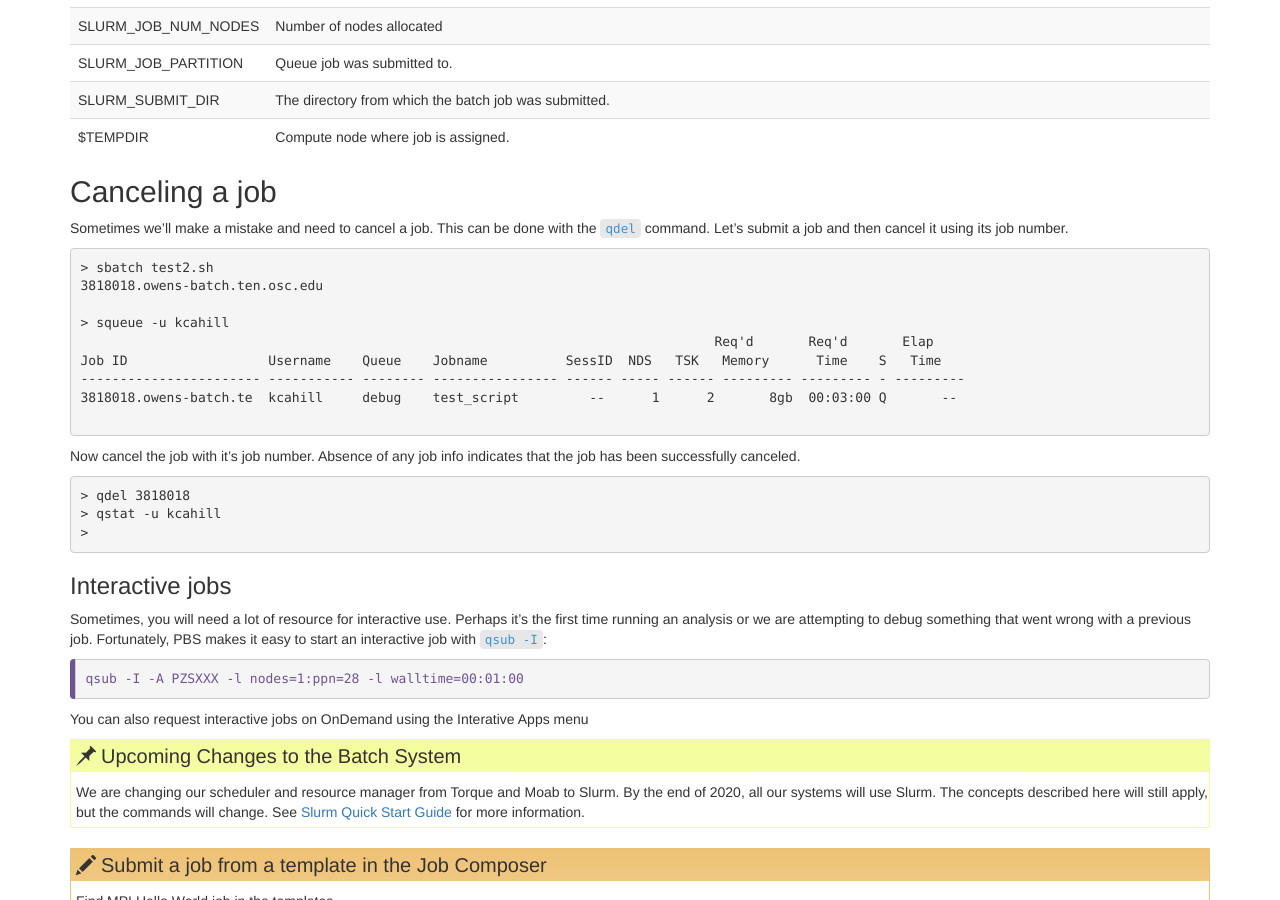
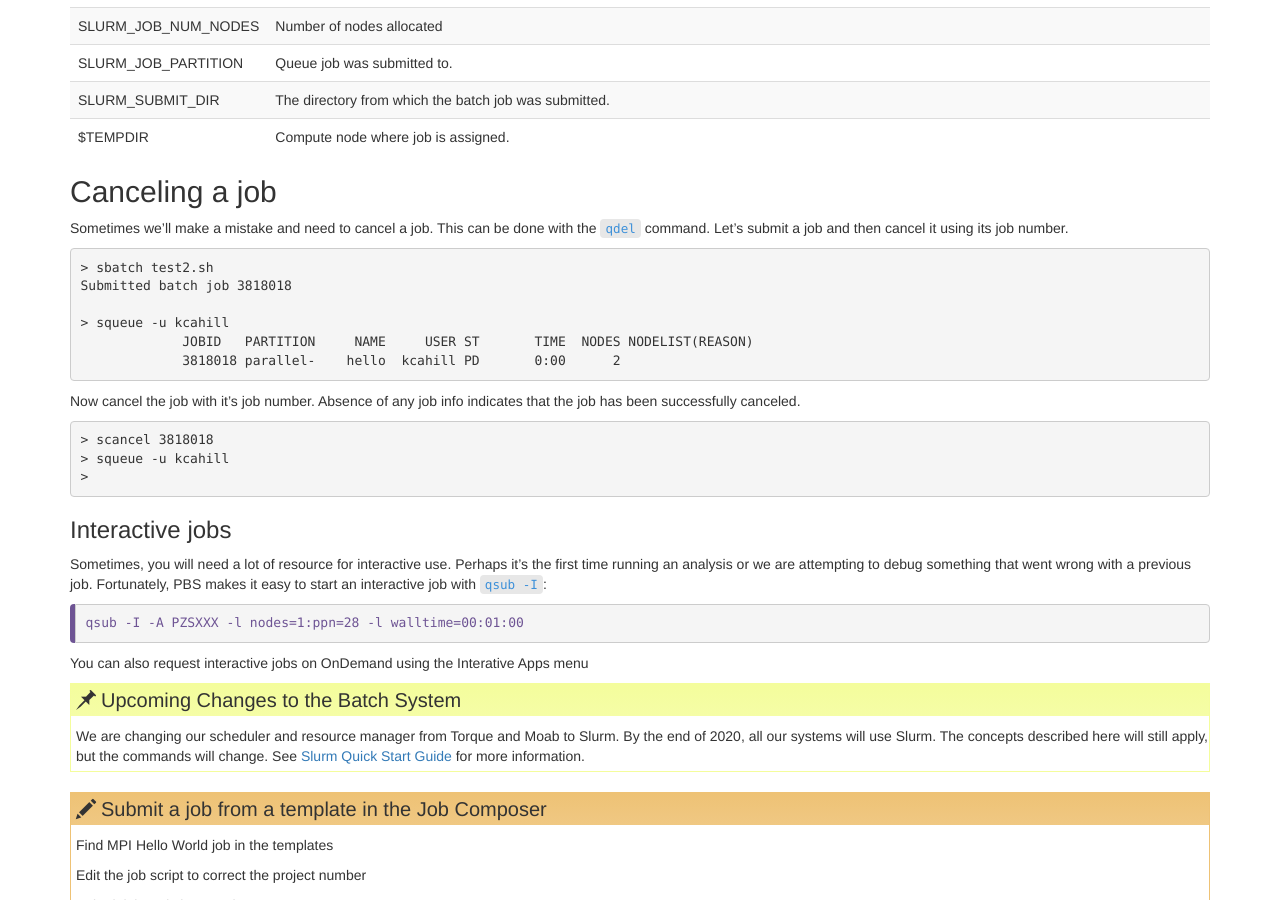
Before and after one commit to khill42/OSC_IntroHPC, a Jekyll site: the page built from _episodes/99_SLURMscheduler.md, in a window 1280 px wide and 900 px high, scrolled down 6320 px. Built offline with Jekyll 4.4.1, drawn with Linux system fonts in a browser that asks for light colours.

Commit message:
Update 99_SLURMscheduler.md

````diff
--- a/_episodes/99_SLURMscheduler.md
+++ b/_episodes/99_SLURMscheduler.md
@@ -276,22 +276,19 @@ Let's submit a job and then cancel it using its job number.
 
 ```
 > sbatch test2.sh
-3818018.owens-batch.ten.osc.edu
+Submitted batch job 3818018
 
 > squeue -u kcahill
-                                                                                 Req'd       Req'd       Elap
-Job ID                  Username    Queue    Jobname          SessID  NDS   TSK   Memory      Time    S   Time
------------------------ ----------- -------- ---------------- ------ ----- ------ --------- --------- - ---------
-3818018.owens-batch.te  kcahill     debug    test_script         --      1      2       8gb  00:03:00 Q       --
-
+             JOBID   PARTITION     NAME     USER ST       TIME  NODES NODELIST(REASON)
+             3818018 parallel-    hello  kcahill PD       0:00      2
 ```
 
 Now cancel the job with it's job number.
 Absence of any job info indicates that the job has been successfully canceled.
 
 ```
-> qdel 3818018
-> qstat -u kcahill
+> scancel 3818018
+> squeue -u kcahill
 >
 ```
 ### Interactive jobs
````
